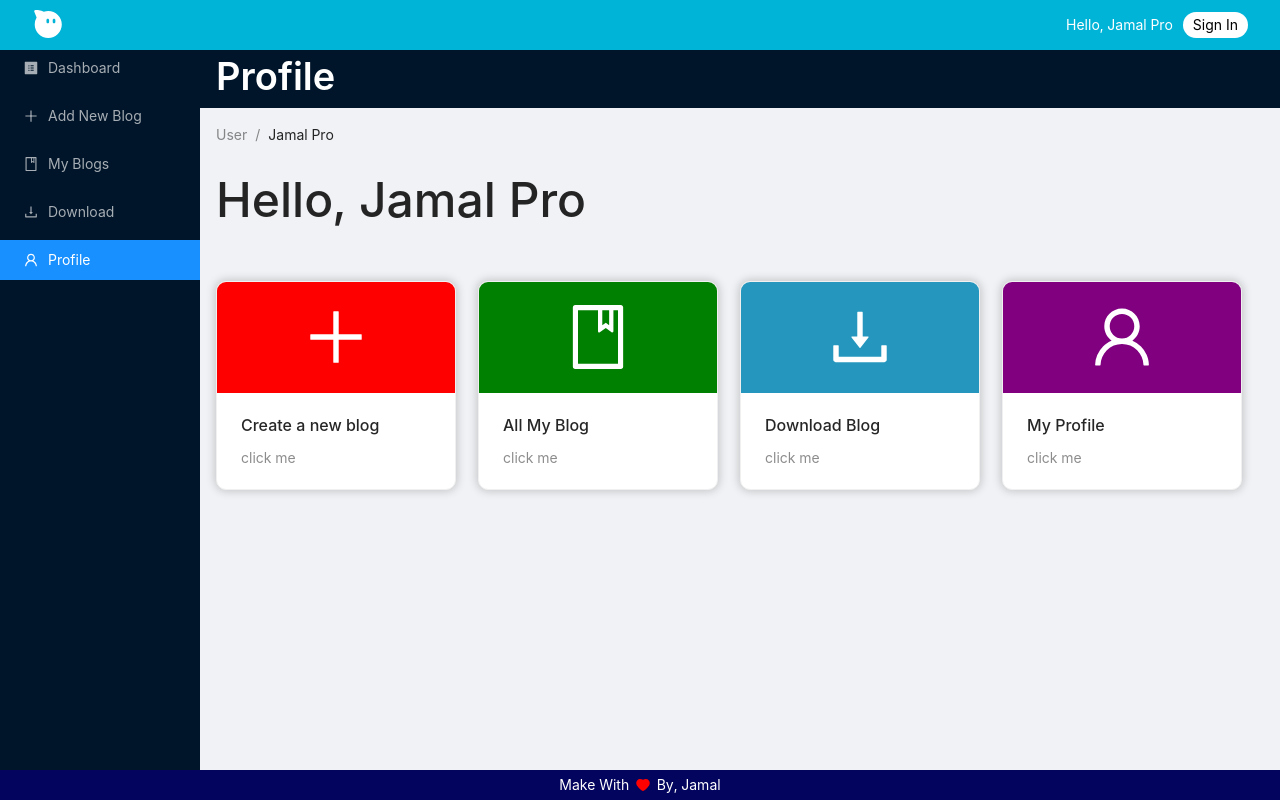
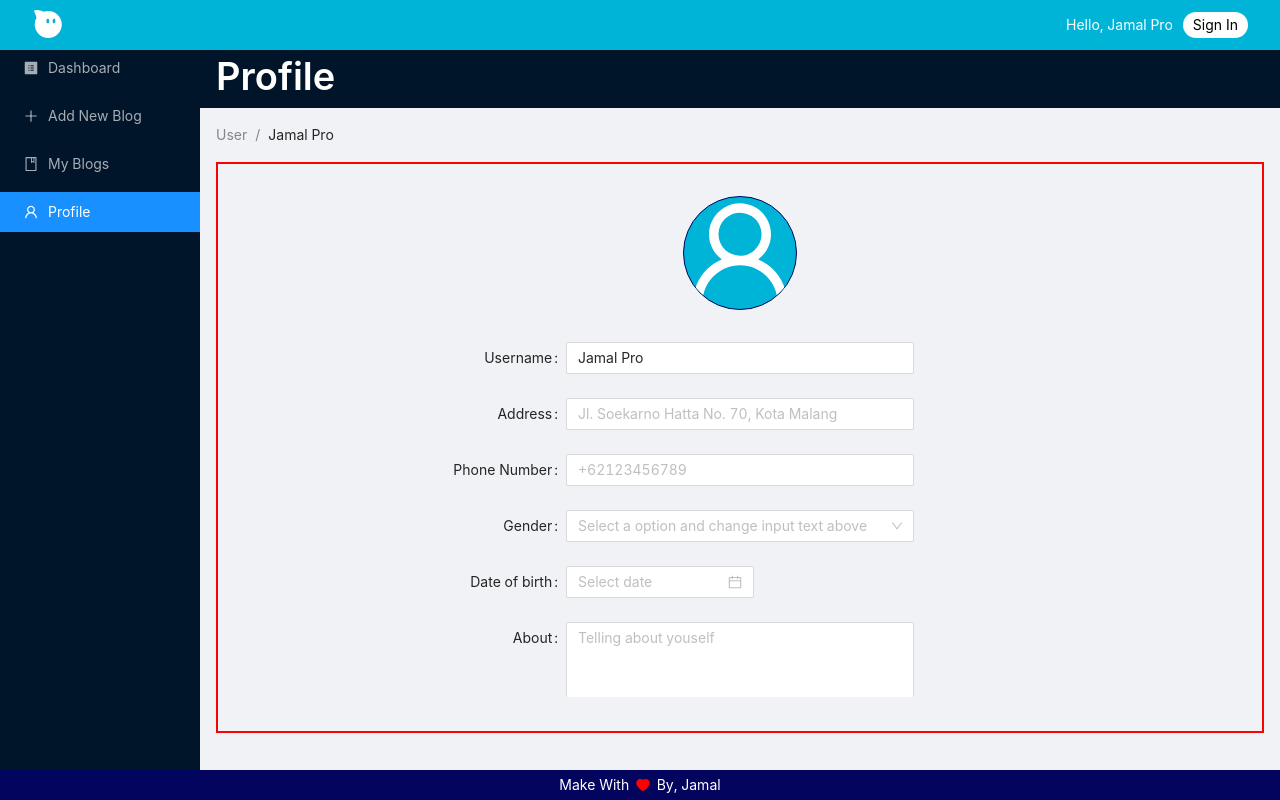
Before and after one commit to jamalpro90/next-auth-blog, a Next.js app: page /dashboard/profile in a window 1280 px wide. Built offline with nearby package versions, Linux system fonts and the light colour scheme.

Commit message:
tambah page profile

```diff
--- a/components/LayoutDashMainJS.js
+++ b/components/LayoutDashMainJS.js
@@ -50,12 +50,7 @@ const LayoutDashMainJS = ({ title, children, defaultSelect }) => {
                 <a>My Blogs</a>
               </Link>
             </Menu.Item>
-            <Menu.Item key="4" icon={<DownloadOutlined />}>
-              <Link href="/dashboard/download">
-                <a>Download</a>
-              </Link>
-            </Menu.Item>
-            <Menu.Item key="5" icon={<UserOutlined />}>
+            <Menu.Item key="4" icon={<UserOutlined />}>
               <Link href="/dashboard/profile">
                 <a>Profile</a>
               </Link>
--- a/pages/dashboard/profile.js
+++ b/pages/dashboard/profile.js
@@ -1,88 +1,163 @@
-import {
-  BookOutlined,
-  DownloadOutlined,
-  PlusOutlined,
-  ProfileFilled,
-  UserOutlined,
-} from "@ant-design/icons";
-import { Breadcrumb, Layout, Menu, Typography } from "antd";
-import Link from "next/link";
-import React from "react";
-import CardsDashJS from "../../components/CardsDashJS";
-import LayoutDashJS from "../../components/LayoutDashJS";
+import { UserOutlined } from "@ant-design/icons";
+import React, { useRef } from "react";
+import LayoutDashMainJS from "../../components/LayoutDashMainJS";
+import { Form, Input, Button, Select, Col, Row, DatePicker } from "antd";
 
-const { Title } = Typography;
-const { Header, Content, Sider } = Layout;
-const { SubMenu } = Menu;
+const { Option } = Select;
+const { TextArea } = Input;
 
-const Profile = () => {
+const layout = {
+  labelCol: {
+    span: 8,
+  },
+  wrapperCol: {
+    span: 16,
+  },
+};
+const tailLayout = {
+  wrapperCol: {
+    offset: 8,
+    span: 16,
+  },
+};
+
+const Dashboard = () => {
+  const formRef = useRef(null);
+
+  // Ketika data berhasil dikirim
+  const onFinish = values => {
+    console.log("Success:", values);
+  };
+
+  // ketika data gagal dikirim
+  const onFinishFailed = errorInfo => {
+    console.log("Failed:", errorInfo);
+  };
+
+  // fungsi pilih gender
+  const onGenderChange = value => {
+    switch (value) {
+      case "male":
+        formRef.current.setFieldsValue({
+          note: "Hi, man!",
+        });
+        return;
+
+      case "female":
+        formRef.current.setFieldsValue({
+          note: "Hi, lady!",
+        });
+        return;
+
+      case "other":
+        formRef.current.setFieldsValue({
+          note: "Hi there!",
+        });
+    }
+  };
+
+  // ketika tekan tombol reset
+  const onReset = () => {
+    formRef.current.resetFields();
+  };
+
   return (
-    <LayoutDashJS>
-      <Layout className="dashboard">
-        <Sider
-          breakpoint="lg"
-          collapsedWidth="0"
-          onBreakpoint={broken => {
-            console.log(broken);
-          }}
-          onCollapse={(collapsed, type) => {
-            console.log(collapsed, type);
-          }}
+    <LayoutDashMainJS title="Profile" defaultSelect="4">
+      <div className="profile">
+        <Form
+          {...layout}
+          ref={formRef}
+          name="newBlog"
+          // labelCol={{ span: 8 }}
+          wrapperCol={{ span: 8 }}
+          initialValues={{ remember: true }}
+          onFinish={onFinish}
+          onFinishFailed={onFinishFailed}
+          autoComplete="off"
         >
-          <div className="logo" />
-          <Menu theme="dark" mode="inline" defaultSelectedKeys={["5"]}>
-            <Menu.Item key="1" icon={<ProfileFilled />}>
-              <Link href="/dashboard">
-                <a>Dashboard</a>
-              </Link>
-            </Menu.Item>
-            <Menu.Item key="2" icon={<PlusOutlined />}>
-              <Link href="/dashboard/new-blog">
-                <a>Add New Blog</a>
-              </Link>
-            </Menu.Item>
-            <Menu.Item key="3" icon={<BookOutlined />}>
-              <Link href="/dashboard/my-blogs">
-                <a>My Blogs</a>
-              </Link>
-            </Menu.Item>
-            <Menu.Item key="4" icon={<DownloadOutlined />}>
-              <Link href="/dashboard/download">
-                <a>Download</a>
-              </Link>
-            </Menu.Item>
-            <Menu.Item key="5" icon={<UserOutlined />}>
-              <Link href="/dashboard/profile">
-                <a>Profile</a>
-              </Link>
-            </Menu.Item>
-          </Menu>
-        </Sider>
-        <Layout className="site-layout">
-          {/* Header */}
-          <Header
-            className="site-layout-background header"
-            style={{ padding: 0 }}
+          {/* Icon */}
+          <Row justify="center">
+            <Col>
+              <UserOutlined className="icon" />
+            </Col>
+          </Row>
+
+          {/* Username */}
+          <Form.Item label="Username" name="username">
+            <Input defaultValue="Jamal Pro" />
+          </Form.Item>
+
+          {/* Address */}
+          <Form.Item label="Address" name="address">
+            <Input placeholder="Jl. Soekarno Hatta No. 70, Kota Malang" />
+          </Form.Item>
+
+          {/* Phone number */}
+          <Form.Item label="Phone Number" name="phone-number">
+            <Input placeholder="+62123456789" />
+          </Form.Item>
+
+          {/* Pilih gender */}
+          <Form.Item name="gender" label="Gender">
+            <Select
+              placeholder="Select a option and change input text above"
+              onChange={onGenderChange}
+              allowClear
+            >
+              <Option value="male">male</Option>
+              <Option value="female">female</Option>
+              <Option value="other">other</Option>
+            </Select>
+          </Form.Item>
+
+          {/* Other Gender */}
+          <Form.Item
+            noStyle
+            shouldUpdate={(prevValues, currentValues) =>
+              prevValues.gender !== currentValues.gender
+            }
           >
-            <Title className="title">Profile</Title>
-          </Header>
+            {({ getFieldValue }) =>
+              getFieldValue("gender") === "other" ? (
+                <Form.Item name="customizeGender" label="Customize Gender">
+                  <Input />
+                </Form.Item>
+              ) : null
+            }
+          </Form.Item>
 
-          {/* Slash url */}
-          <Content style={{ margin: "0 16px" }}>
-            <Breadcrumb style={{ margin: "16px 0" }}>
-              <Breadcrumb.Item>User</Breadcrumb.Item>
-              <Breadcrumb.Item>Jamal Pro</Breadcrumb.Item>
-            </Breadcrumb>
-            {/* Content */}
-            <div className="site-layout-background content-container">
-              <h2>Hello, Jamal Pro</h2>
-              <CardsDashJS />
-            </div>
-          </Content>
-        </Layout>
-      </Layout>
-    </LayoutDashJS>
+          {/* Tanggal lahir */}
+          <Form.Item label="Date of birth">
+            <DatePicker />
+          </Form.Item>
+
+          {/* About */}
+          <Form.Item label="About" name="about">
+            <TextArea rows={5} placeholder="Telling about youself" />
+          </Form.Item>
+
+          <Row justify="center">
+            {/* Save */}
+            <Col>
+              <Form.Item>
+                <Button type="primary" htmlType="submit">
+                  Save
+                </Button>
+              </Form.Item>
+            </Col>
+            {/* Reset */}
+            <Col offset={1}>
+              <Form.Item>
+                <Button htmlType="button" onClick={onReset}>
+                  Reset
+                </Button>
+              </Form.Item>
+            </Col>
+          </Row>
+        </Form>
+      </div>
+    </LayoutDashMainJS>
   );
 };
 
-export default Profile;
+export default Dashboard;
--- a/styles/globals.scss
+++ b/styles/globals.scss
@@ -8,6 +8,7 @@
 @import "./components/CardItemDashJS.scss";
 @import "./components/CardsDashJS.scss";
 @import "./pages/myBlog.scss";
+@import "./pages/profile.scss";
 
 html,
 body {
--- a/styles/pages/dashboard.scss
+++ b/styles/pages/dashboard.scss
@@ -2,7 +2,7 @@
   min-height: 92vh;
 
   .content-container {
-    // border: 2px solid red;
+    border: 2px solid red;
     min-height: 85%;
 
     h2 {
--- a/styles/pages/myBlog.scss
+++ b/styles/pages/myBlog.scss
@@ -21,6 +21,9 @@
       &.open {
         color: $green;
       }
+      &.download {
+        color: purple;
+      }
     }
   }
 }
--- /dev/null
+++ b/styles/pages/profile.scss
@@ -0,0 +1,16 @@
+.profile {
+  // border: 2px solid black;
+  height: 533px;
+  width: 100%;
+  overflow-y: auto;
+
+  .icon {
+    font-size: 7rem;
+    background-color: $color2;
+    border: 1px solid $color1;
+    color: white;
+    border-radius: 50%;
+    overflow: hidden;
+    margin: 2rem 0;
+  }
+}
```
Also changed, not shown: components/CardItemMyBlogJS.js (+11 -1 lines), pages/dashboard/download.js (deleted, +0 -88 lines).
